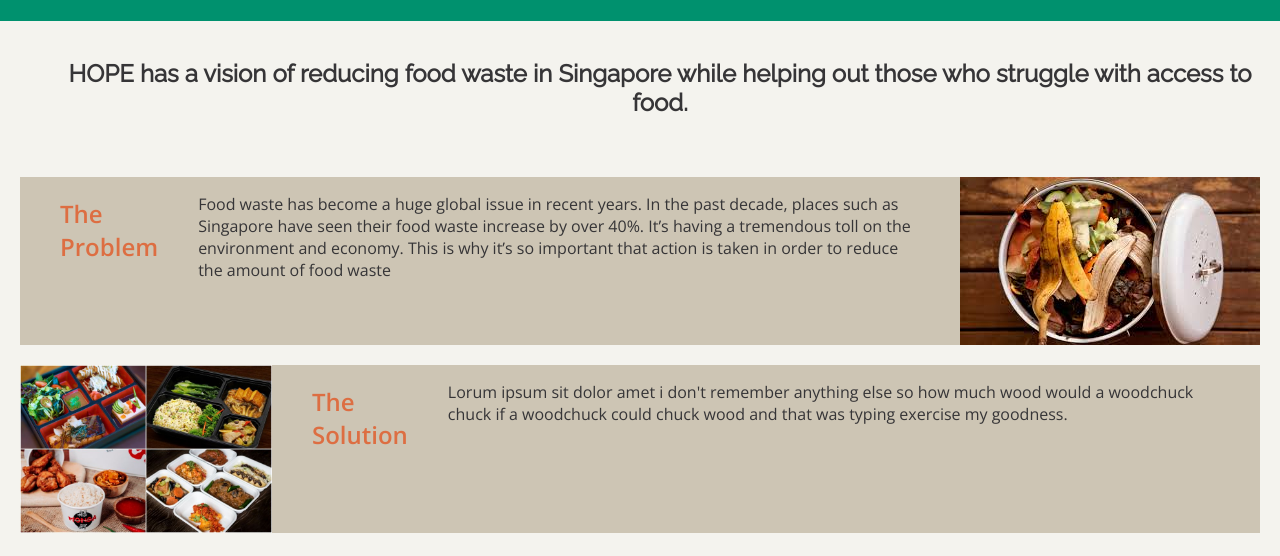
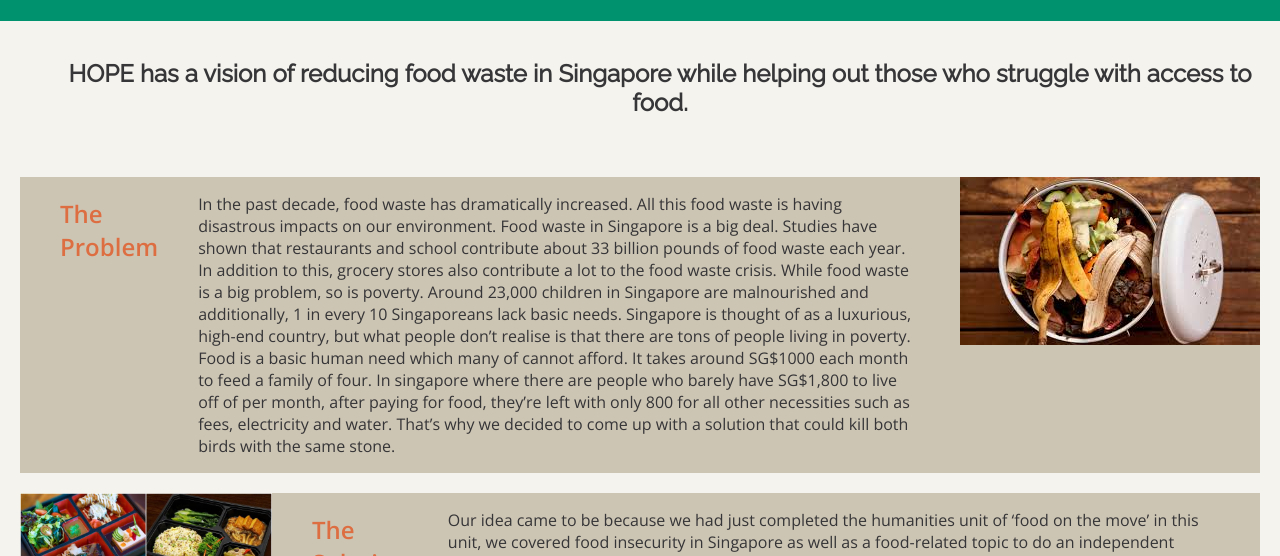
Before and after one commit to screechingviolet/screechingviolet.github.io, a plain HTML site: page about.html in a window 1280 px wide. Shown: the part 244-800 px from the top of the page. Drawn offline with nearby package versions, Linux system fonts and the light colour scheme.

Commit message:
Update about.html

```diff
--- a/about.html
+++ b/about.html
@@ -27,7 +27,10 @@
     <div class="problems">
 
 <h2>The Problem</h2>
-    <p>Food waste has become a huge global issue in recent years. In the past decade, places such as Singapore have seen their food waste increase by over 40%. It’s having a tremendous toll on the environment and economy. This is why it’s so important that action is taken in order to reduce the amount of food waste
+    <p>In the past decade, food waste has dramatically increased. All this food waste is having disastrous impacts on our environment. Food waste in Singapore is a big deal. Studies have shown that restaurants and school contribute about 33 billion pounds of food waste each year. In addition to this, grocery stores also contribute a lot to the food waste crisis.
+While food waste is a big problem, so is poverty. Around 23,000 children in Singapore are malnourished and additionally, 1 in every 10 Singaporeans lack basic needs.
+Singapore is thought of as a luxurious, high-end country, but what people don’t realise is that there are tons of people living in poverty. Food is a basic human need which many of cannot afford. It takes around SG$1000 each month to feed a family of four. In singapore where there are people who barely have SG$1,800 to live off of per month, after paying for food, they’re left with only 800 for all other necessities such as fees, electricity and water.
+That’s why we decided to come up with a solution that could kill both birds with the same stone.
 </p>
     <img src = "foodwaste.jpeg">
     </div>
@@ -35,7 +38,9 @@
 <div class="solutions">
     <img src= "foods.jpg">
 <h2>The Solution</h2>
-    <p>Lorum ipsum sit dolor amet i don't remember anything else so how much wood would a woodchuck chuck if a woodchuck could chuck wood and that was typing exercise my goodness.
+    <p>Our idea came to be because we had just completed the humanities unit of ‘food on the move’ in this unit, we covered food insecurity in Singapore as well as a food-related topic to do an independent inquiry on. We were all very interested in these food-related issues and wanted to be able to solve as many of these issues as we could. This is why our idea would help solve two massive issues related to food. Food insecurity for people in poverty and food waste.
+Essentially, our idea would mean that we would take foods that are close to expiring from supermarkets, restaurants (fresh leftover food) and repurpose them into meals for the less fortunate who are suffering from food insecurity. We would sell these to them for cheaper prices, but we’d also make sure that we provide them with a balanced diet, considering everything from nutrients to dietary requirements.
+With this, we have developed a website to inform people about the issue and our solution and an app that where people can order ready-made meals off of.
 </p>
     </div>
 
```
